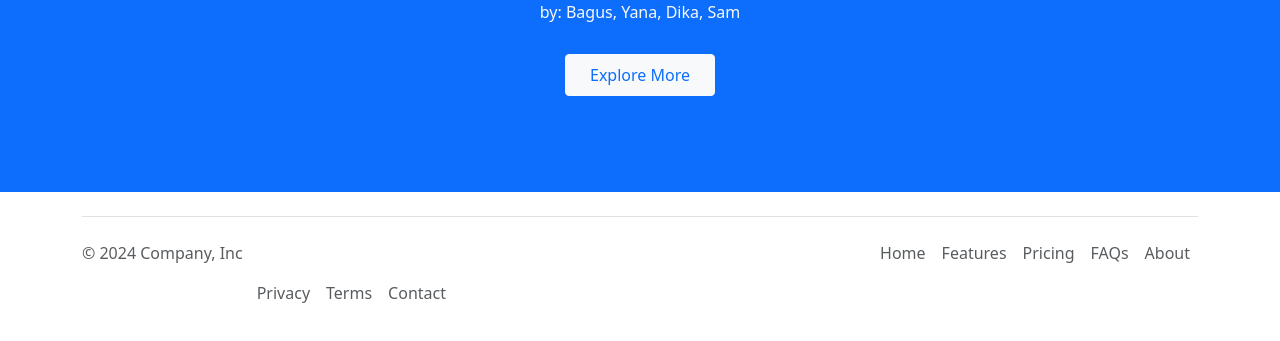
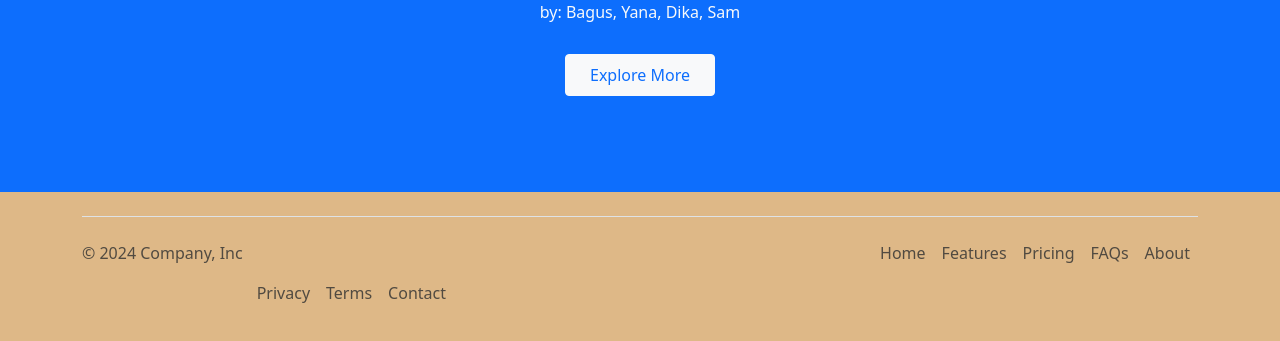
Before and after one commit to bagusrizkisetiawan/web-app-test, a plain HTML site: page index.html in a window 1280 px wide. Shown: the part 205-546 px from the top of the page. Drawn offline with nearby package versions, Linux system fonts and the light colour scheme.

Commit message:
CSS & Favicon

```diff
--- a/index.html
+++ b/index.html
@@ -10,6 +10,8 @@
       integrity="sha384-LN+7fdVzj6u52u30Kp6M/trliBMCMKTyK833zpbD+pXdCLuTusPj697FH4R/5mcr"
       crossorigin="anonymous"
     />
+    <link rel="icon" href="img/favicon.png" type="image/x-icon" />
+    <link rel="stylesheet" href="main.css" />
   </head>
   <body>
     <nav class="navbar navbar-expand-lg bg-body-tertiary">
```
Also changed, not shown: img/favicon.png (added).
